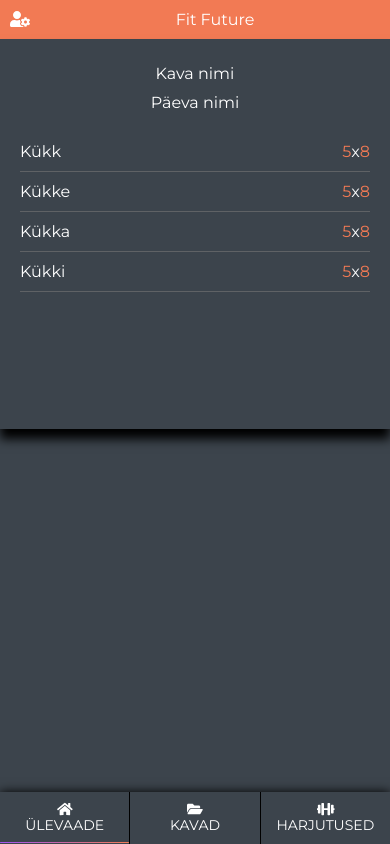
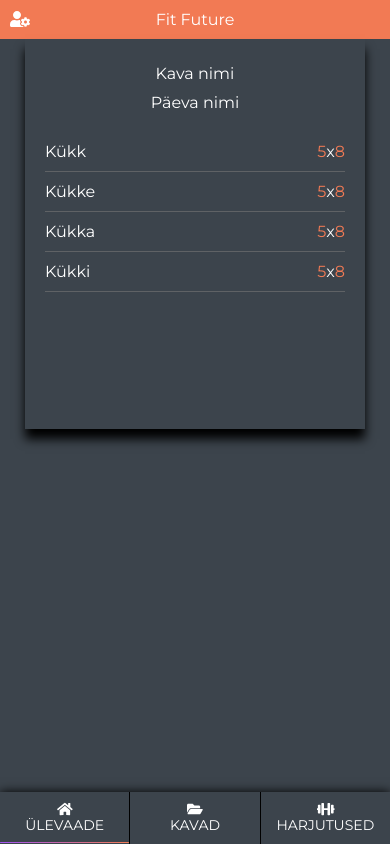
Before and after one commit to fredvunkiktkhk/fitfuture, a Vue app: page / in a window 390 px wide. Built offline with nearby package versions, Linux system fonts and the light colour scheme.

Commit message:
#171473182 Mobile responsive fit workout on mobile

```diff
--- a/src/App.vue
+++ b/src/App.vue
@@ -4,6 +4,7 @@
             <router-link to="/login" tag="li" class="logout" exact active-class="active">
                 <a><span class="icon-container"><font-awesome-icon icon="user-cog" /></span></a>
                 <a class="logo">Fit Future</a>
+                <a></a>
             </router-link>
         </div>
         <Header />
@@ -65,18 +66,23 @@
                 display: flex;
                 flex: 1;
                 width: 39px;
-                justify-content: center;
+                justify-content: space-between;
             }
 
             a:visited, a {
+                align-self: center;
                 text-decoration: none;
                 color: #FFF;
                 padding: 10px;
-                margin-right: auto;
+            }
+
+            a:nth-child(3) {
+                align-self: center;
+                padding: 20px;
             }
 
             .logo {
-                margin-right: auto;
+                align-self: center;
             }
         }
     }
--- a/src/components/AddWorkout/AddWorkout.vue
+++ b/src/components/AddWorkout/AddWorkout.vue
@@ -2,13 +2,13 @@
     <div class="add-exercise">
         <form>
             <div class="heading">
-                <label for="name">Minu kava</label>
+                <label for="name">Kava nimi</label>
                 <input
                    id="name"
                    type="text"
                    v-model="workoutName"
                 />
-                <label for="day">Jalapäev</label>
+                <label for="day">Lihasgrupp</label>
                 <input
                     id="day"
                     type="text"
--- a/src/components/AddWorkout/WorkoutTable.vue
+++ b/src/components/AddWorkout/WorkoutTable.vue
@@ -83,4 +83,9 @@
         color: #F27A54;
         text-align: center;
     }
+    @media screen and (max-width: 767px) {
+        table {
+            max-width: 300px;
+        }
+    }
 </style>
--- a/src/components/WorkoutDiary/WorkoutDiary.vue
+++ b/src/components/WorkoutDiary/WorkoutDiary.vue
@@ -94,5 +94,9 @@
             color: #FFF;
         }
     }
-
+    @media screen and (max-width: 767px) {
+        .container {
+            max-width: 300px;
+        }
+    }
 </style>
```
